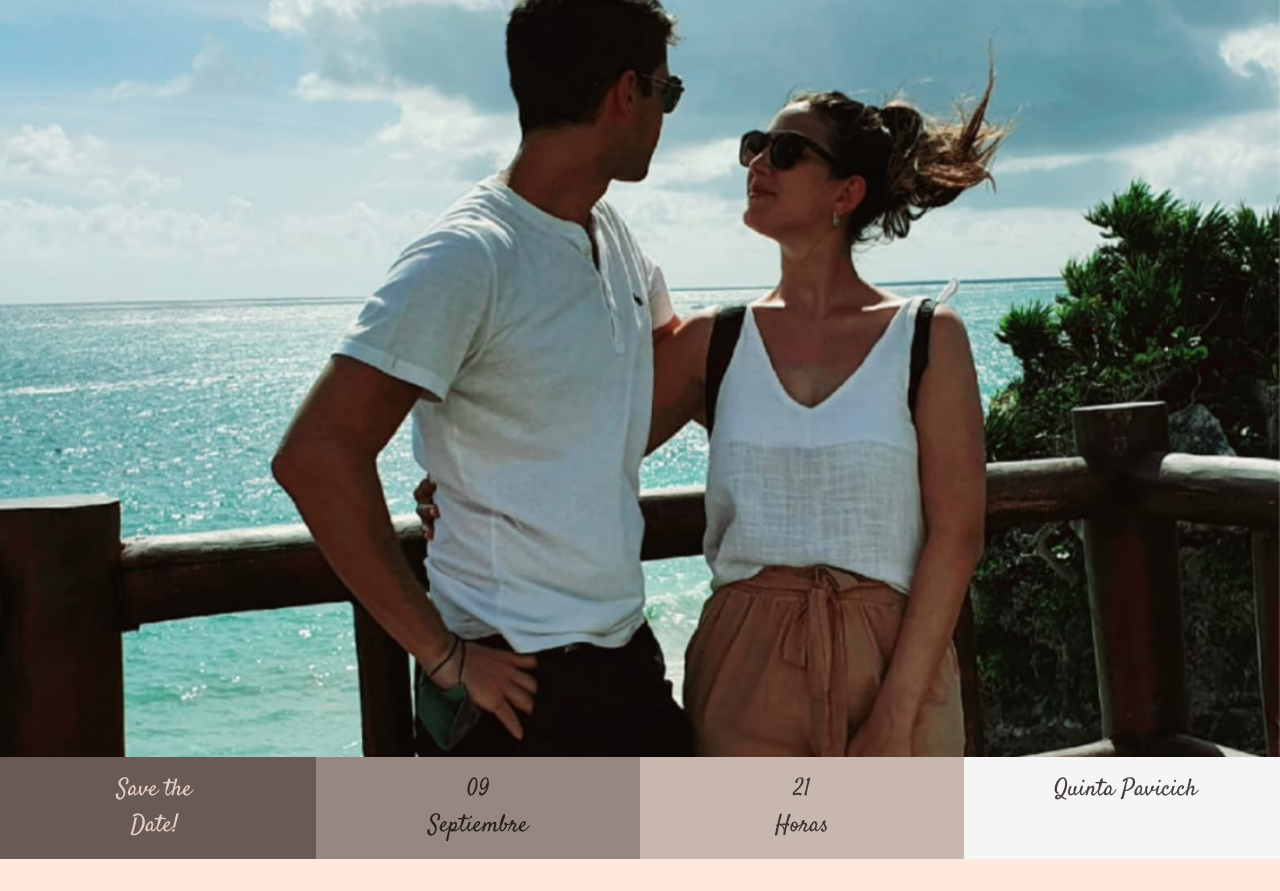
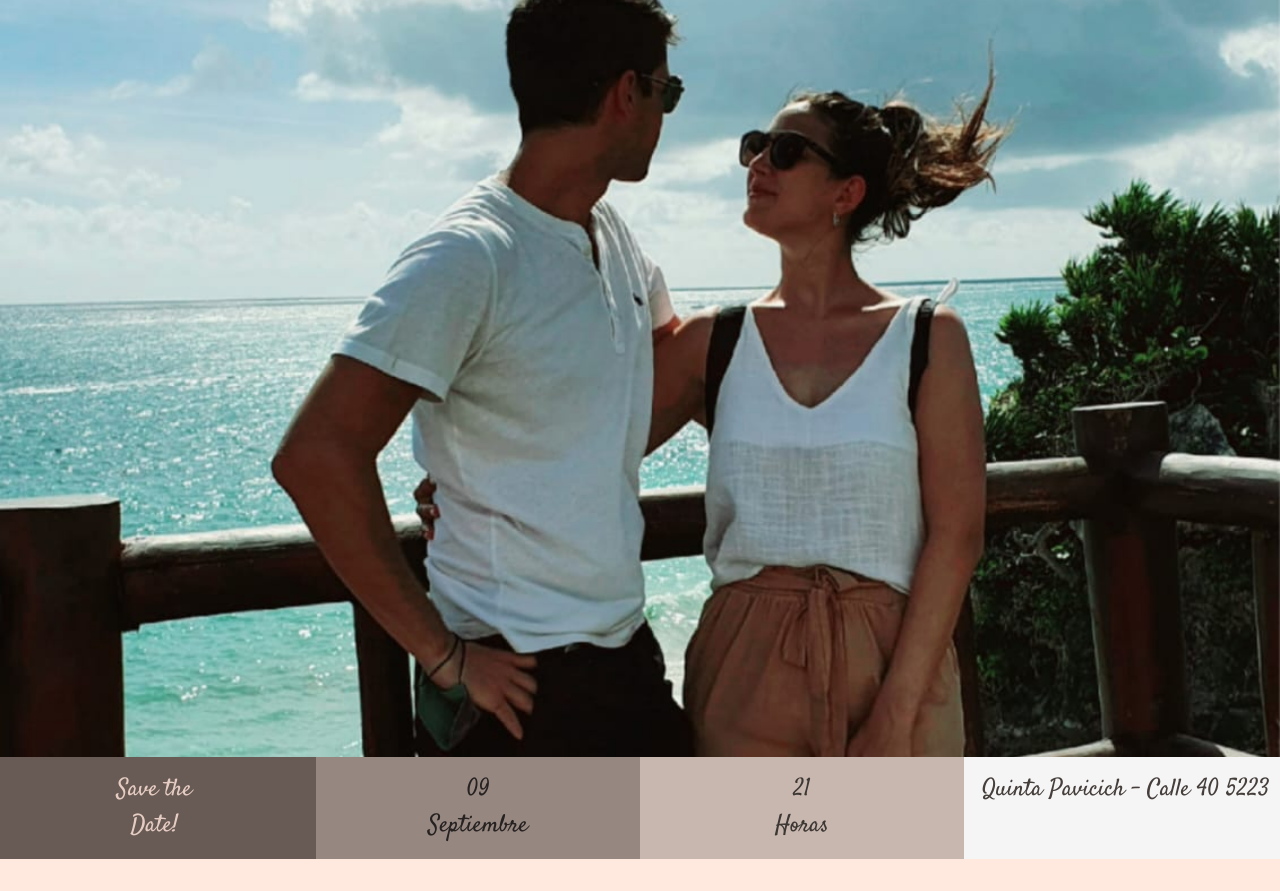
Before and after one commit to Axelken93/Casamiento-Flor-Axel, a plain HTML site: page index.html in a window 1280 px wide. Shown: the part 61-952 px from the top of the page. Drawn offline with nearby package versions, Linux system fonts and the light colour scheme; some packages are replaced by stand-ins of ours; a script that the page names is missing; a web font is replaced by a local one.

Commit message:
Update index.html

```diff
--- a/index.html
+++ b/index.html
@@ -40,7 +40,7 @@
             <div class="col-3 lista-item-stdate1">Save the <br>Date!</div>
             <div class="col-3 lista-item-stdate2">09 <br> Septiembre</div>
             <div class="col-3 lista-item-stdate3">21<br>Horas</div>
-            <div class="col-3 lista-item-stdate4">Quinta Pavicich</div>
+            <div class="col-3 lista-item-stdate4">Quinta Pavicich - Calle 40 5223</div>
         </div>
     </section>
 
```
